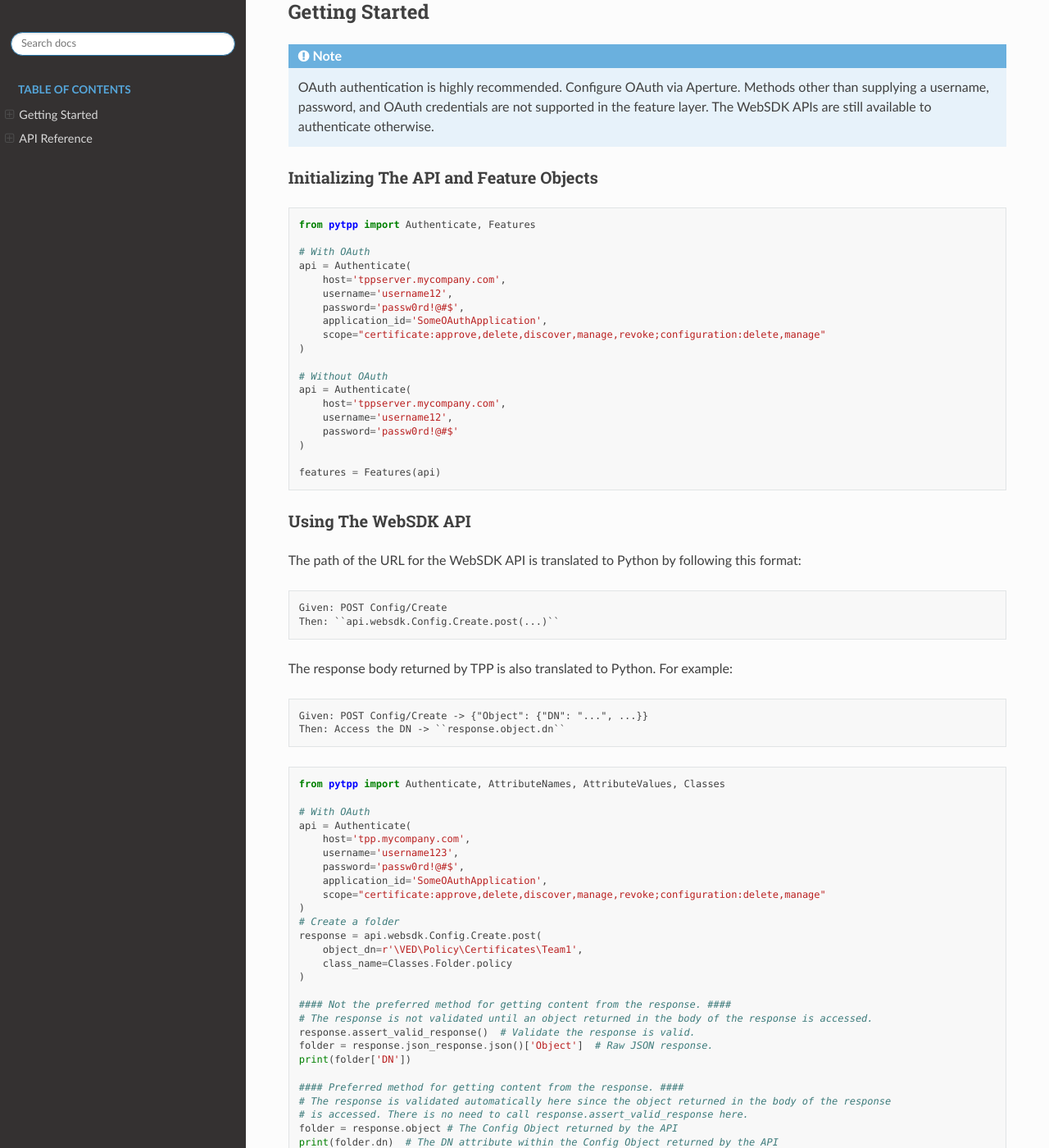
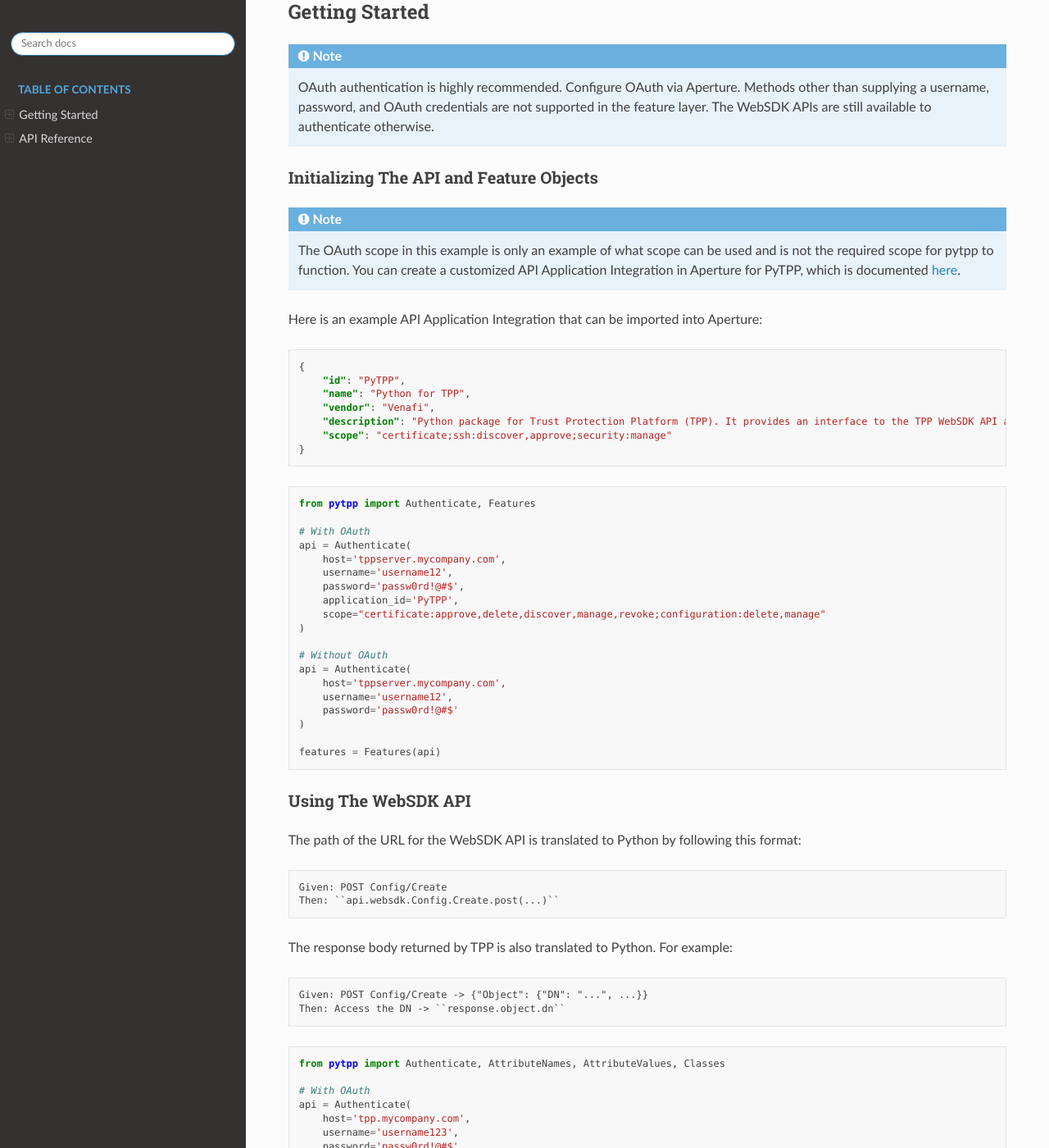
Before and after one commit to Venafi/pyVenafi, a Sphinx documentation site: the page built from pytpp/docs/index.rst, in a window 1280 px wide and 1400 px high, scrolled down 684 px. Shown: the whole window at 82% size. Built offline with Sphinx 7.4.7 and the Read the Docs theme 2.0.0, drawn with Linux system fonts in a browser that asks for light colours.

```diff
--- a/pytpp/docs/index.rst
+++ b/pytpp/docs/index.rst
@@ -32,6 +32,23 @@ Getting Started
 Initializing The API and Feature Objects
 ~~~~~~~~~~~~~~~~~~~~~~~~~~~~~~~~~~~~~~~~
 
+.. note::
+    The OAuth scope in this example is only an example of what scope can be used and is not the required scope for pytpp to
+    function. You can create a customized API Application Integration in Aperture for PyTPP, which is documented
+    `here <https://docs.venafi.com/Docs/current/TopNav/Content/API-ApplicationIntegration/t-APIAppIntegrations-creatingNew-Aperture.php>`_.
+
+Here is an example API Application Integration that can be imported into Aperture:
+
+.. code-block:: json
+
+    {
+        "id": "PyTPP",
+        "name": "Python for TPP",
+        "vendor": "Venafi",
+        "description": "Python package for Trust Protection Platform (TPP). It provides an interface to the TPP WebSDK API and a feature layer abstraction that provides a higher-level interface to TPP.",
+        "scope": "certificate;ssh:discover,approve;security:manage"
+    }
+
 .. code-block:: python
 
     from pytpp import Authenticate, Features
@@ -41,7 +58,7 @@ Initializing The API and Feature Objects
         host='tppserver.mycompany.com',
         username='username12',
         password='passw0rd!@#$',
-        application_id='SomeOAuthApplication',
+        application_id='PyTPP',
         scope="certificate:approve,delete,discover,manage,revoke;configuration:delete,manage"
     )
 
@@ -80,7 +97,7 @@ The response body returned by TPP is also translated to Python. For example:
         host='tpp.mycompany.com',
         username='username123',
         password='passw0rd!@#$',
-        application_id='SomeOAuthApplication',
+        application_id='PyTPP',
         scope="certificate:approve,delete,discover,manage,revoke;configuration:delete,manage"
     )
     # Create a folder
--- a/pytpp/docs/rst/getting_started/calling_apis.rst
+++ b/pytpp/docs/rst/getting_started/calling_apis.rst
@@ -38,7 +38,7 @@ Then:
         host='tppserver.mycompany.com',
         username='username12',
         password='passw0rd!@#$',
-        application_id='SomeOAuthApplication',
+        application_id='PyTPP',
         scope="certificate:approve,delete,discover,manage,revoke;configuration:delete,manage"
     )
 
--- a/pytpp/docs/rst/getting_started/using_features.rst
+++ b/pytpp/docs/rst/getting_started/using_features.rst
@@ -24,7 +24,7 @@ Here is an example of how to initialize the ``Features`` object.
         host='tppserver.mycompany.com',
         username='username12',
         password='passw0rd!@#$',
-        application_id='SomeOAuthApplication',
+        application_id='PyTPP',
         scope="certificate:approve,delete,discover,manage,revoke;configuration:delete,manage"
     )
     features = Features(api)
--- a/setup.py
+++ b/setup.py
@@ -1,4 +1,4 @@
-__version__ = "0.5.8"
+__version__ = "0.5.9"
 
 from setuptools import setup, find_packages
 import os
```
Also changed, not shown: pytpp/docs/rst/getting_started/authentication.rst (+19 -2 lines), 3 other files.
